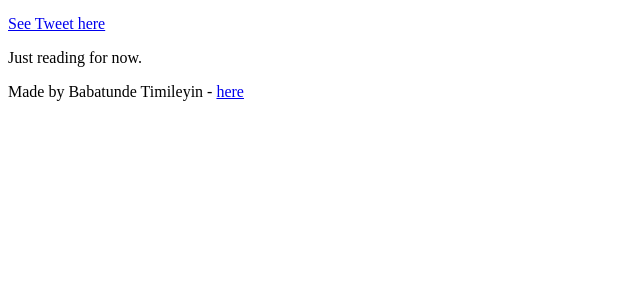
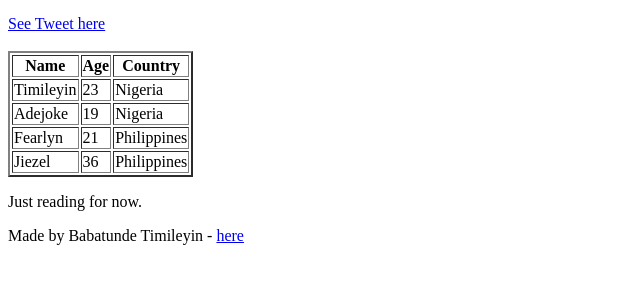
Before and after one commit to Timbo016/My_First_Portfolio, a plain HTML site: page html_basic/index.html in a window 1280 px wide. Shown: the part 397-680 px from the top of the page, without its empty margins (0-640 px from the left). Drawn offline with Linux system fonts and the light colour scheme.

Commit message:
Added a table to index.html

```diff
--- a/html_basic/index.html
+++ b/html_basic/index.html
@@ -26,7 +26,34 @@
                 <img src="Me.jpg" alt="This is me" height="250px" width="250px">
             </a>
             <br><br>
-            <a href="tweets.html">See Tweet here</a>
+            <a href="tweets.html">See Tweet here</a> <br><br>
+            <table border="2">
+                <tr>
+                    <th>Name</th>
+                    <th>Age</th>
+                    <th>Country</th>
+                </tr>
+                <tr>
+                  <td>Timileyin</td>
+                  <td>23</td>
+                  <td>Nigeria</td>
+                </tr>
+                <tr>
+                <td>Adejoke</td>
+                <td>19</td>
+                <td>Nigeria</td>
+                </tr>
+                <tr>
+                    <td>Fearlyn</td>
+                    <td>21</td>
+                    <td>Philippines</td>
+                </tr>
+                <tr>
+                    <td>Jiezel</td>
+                    <td>36</td>
+                    <td>Philippines</td>
+                </tr>
+            </table>
         </article>
 
         <aside>
```
